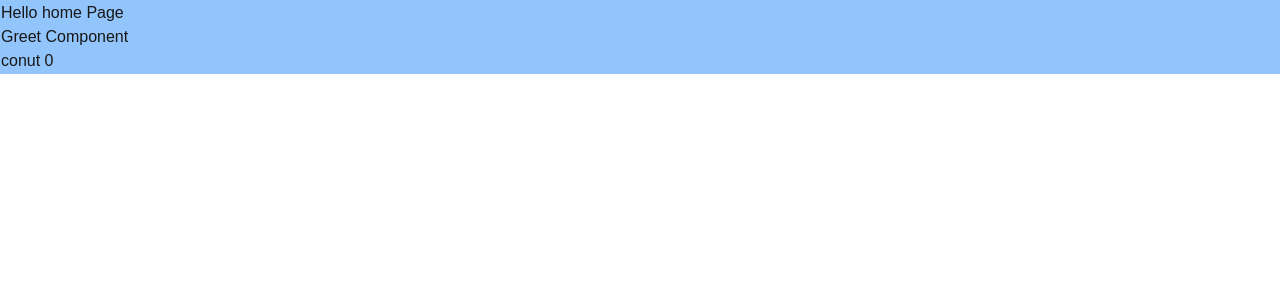
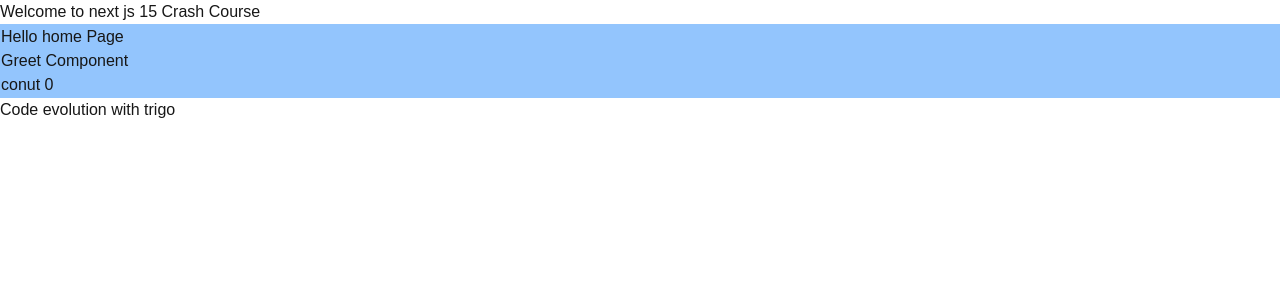
Before and after one commit to TrigoYodila/learn-next-js, a Next.js app: page / in a window 1280 px wide. Shown: the top 300 px of the page. Built offline with nearby package versions, Linux system fonts and the light colour scheme.

Commit message:
layout imbriqués

```diff
--- a/app/layout.tsx
+++ b/app/layout.tsx
@@ -28,7 +28,9 @@ export default function RootLayout({
       <body
         className={`${geistSans.variable} ${geistMono.variable} antialiased`}
       >
+        <header>Welcome to next js 15 Crash Course</header>
         {children}
+        <footer>Code evolution with trigo</footer>
       </body>
     </html>
   );
--- /dev/null
+++ b/app/products/[id]/layout.tsx
@@ -0,0 +1,9 @@
+export default function ProductLayout({children}: {children:React.ReactNode}){
+
+    return (
+       <div>
+         <h2>Featured Product</h2>
+         {children}
+       </div>
+    )
+}
```
